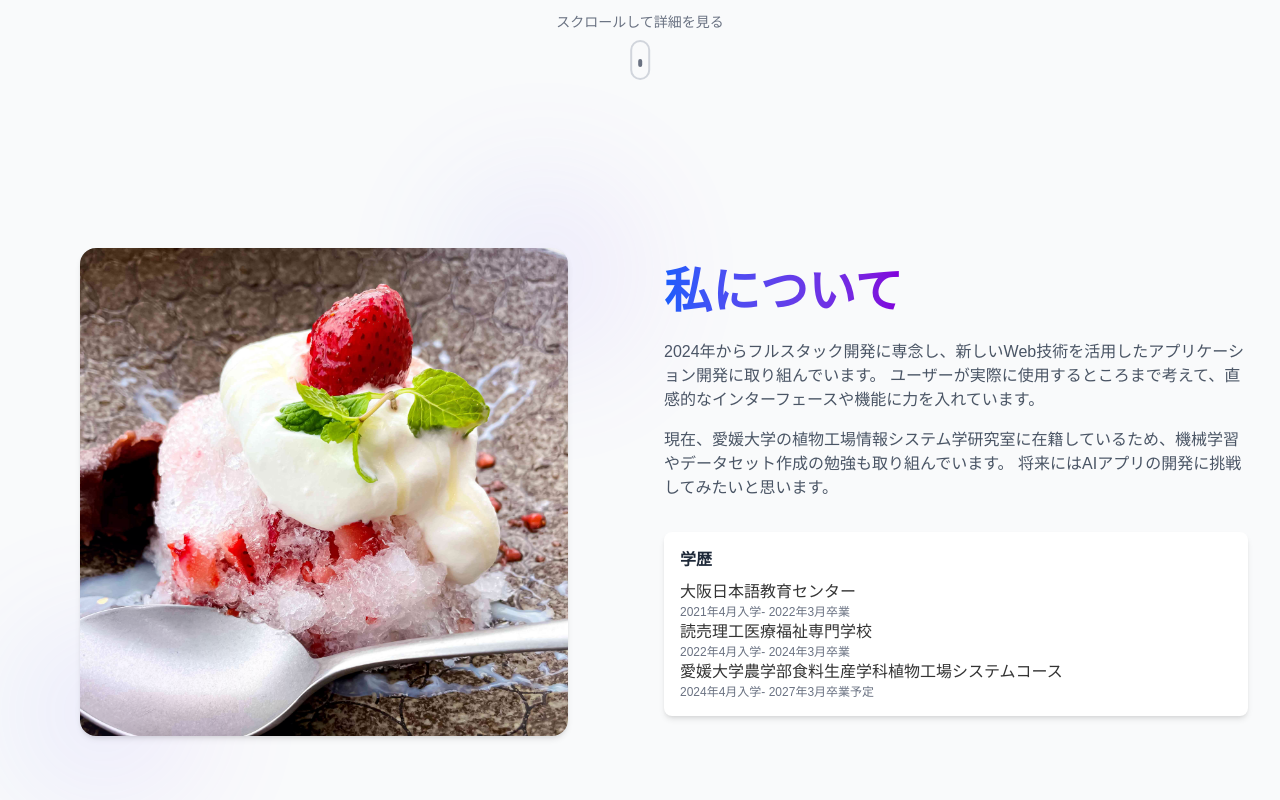
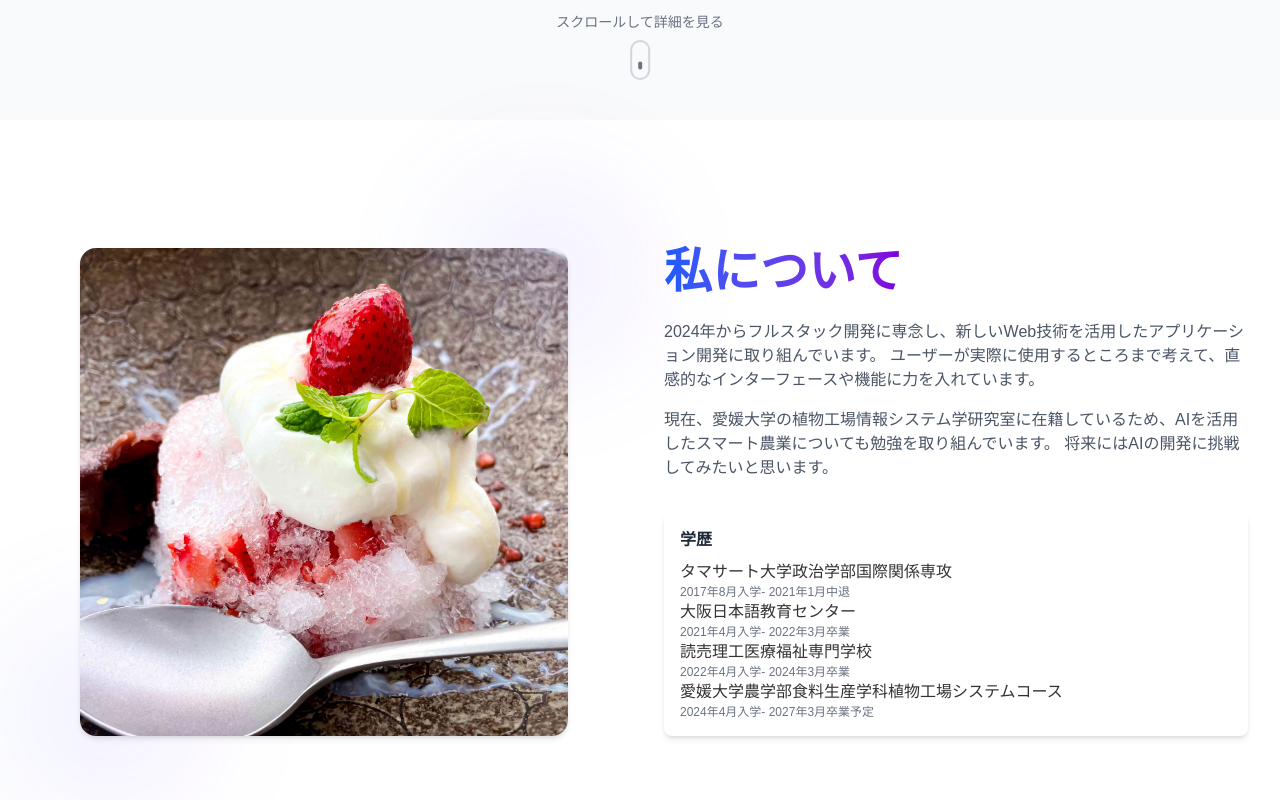
Before and after one commit to Maple01A/portfolio, a Next.js app: page / in a window 1280 px wide. Shown: the part 680-1480 px from the top of the page. Built offline with nearby package versions, Linux system fonts and the light colour scheme.

Commit message:
Update project

```diff
--- a/components/About.tsx
+++ b/components/About.tsx
@@ -6,7 +6,7 @@ import Image from 'next/image'
 
 const About = () => {
   return (
-    <section id="about" className="py-20 bg-gray-50">
+    <section id="about" className="py-20 bg-white">
       <div className="max-w-7xl mx-auto px-4 sm:px-6 lg:px-8">
         <div className="grid grid-cols-1 lg:grid-cols-2 gap-12 items-center">
           <motion.div
@@ -48,14 +48,16 @@ const About = () => {
                 ユーザーが実際に使用するところまで考えて、直感的なインターフェースや機能に力を入れています。
               </p>
               <p>
-                現在、愛媛大学の植物工場情報システム学研究室に在籍しているため、機械学習やデータセット作成の勉強も取り組んでいます。
-                将来にはAIアプリの開発に挑戦してみたいと思います。
+                現在、愛媛大学の植物工場情報システム学研究室に在籍しているため、AIを活用したスマート農業についても勉強を取り組んでいます。
+                将来にはAIの開発に挑戦してみたいと思います。
               </p>
             </div>
 
             <div className="mt-8 grid grid-cols-1 gap-4">
               <div className="bg-white p-4 rounded-lg shadow-md">
                 <h3 className="text-gray-800 font-bold mb-2">学歴</h3>
+                <p className="text-m">タマサート大学政治学部国際関係専攻</p>
+                <p className="text-gray-500 text-xs">2017年8月入学- 2021年1月中退</p>
                 <p className="text-m">大阪日本語教育センター </p>
                 <p className="text-gray-500 text-xs">2021年4月入学- 2022年3月卒業</p>
                 <p className="text-m">読売理工医療福祉専門学校 </p>
--- a/components/Footer.tsx
+++ b/components/Footer.tsx
@@ -45,7 +45,7 @@ const Footer = () => {
                 <path fillRule="evenodd" d="M12 2C6.477 2 2 6.484 2 12.017c0 4.425 2.865 8.18 6.839 9.504.5.092.682-.217.682-.483 0-.237-.008-.868-.013-1.703-2.782.605-3.369-1.343-3.369-1.343-.454-1.158-1.11-1.466-1.11-1.466-.908-.62.069-.608.069-.608 1.003.07 1.531 1.032 1.531 1.032.892 1.53 2.341 1.088 2.91 .832.092-.647.35-1.088.636-1.338-2.22-.253-4.555-1.113-4.555-4.951 0-1.093.39-1.988 1.029-2.688-.103-.253-.446-1.272.098-2.65 0 0 .84-.27 2.75 1.026A9.564 9.564 0 0112 6.844c.85.004 1.705.115 2.504.337 1.909-1.296 2.747-1.027 2.747-1.027.546 1.379.202 2.398.1 2.651.64 .7 1.028 1.595 1.028 2.688 0 3.848-2.339 4.695-4.566 4.943.359 .309.678 .92.678 1.855 0 1.338-.012 2.419-.012 2.747 0 .268.18 .58.688 .482A10.019 10.019 0 0022 12.017C22 6.484 17.522 2 12 2z" clipRule="evenodd" />
               </svg>
             </a>
-            <a
+            {/* <a
               href="https://instragram.com"
               target="_blank"
               rel="noopener noreferrer"
@@ -55,7 +55,7 @@ const Footer = () => {
                 <svg className="h-6 w-6" fill="currentColor" viewBox="0 0 24 24">
                 <path d="M7.75 2h8.5A5.75 5.75 0 0 1 22 7.75v8.5A5.75 5.75 0 0 1 16.25 22h-8.5A5.75 5.75 0 0 1 2 16.25v-8.5A5.75 5.75 0 0 1 7.75 2zm0 1.5A4.25 4.25 0 0 0 3.5 7.75v8.5A4.25 4.25 0 0 0 7.75 20.5h8.5A4.25 4.25 0 0 0 20.5 16.25v-8.5A4.25 4.25 0 0 0 16.25 3.5h-8.5zM12 7.25a4.75 4.75 0 1 1 0 9.5 4.75 4.75 0 0 1 0-9.5zm0 1.5a3.25 3.25 0 1 0 0 6.5 3.25 3.25 0 0 0 0-6.5zm5.25-2.5a.875.875 0 1 1 0 1.75.875.875 0 0 1 0-1.75z" />
                 </svg>
-            </a>
+            </a> */}
           </div>
 
         </div>
--- a/components/Projects.tsx
+++ b/components/Projects.tsx
@@ -20,7 +20,7 @@ const projects = [
     description: "ReactとRuby on Railsを使用したタスク管理アプリケーション。",
     image: "/sample1.jpg",
     tech: ["React", "Ruby on Rails ", "Vite"],
-    liveLink: "https://example.com",
+    liveLink: "https://github.com/Maple01A/react_application_2024",
     sourceLink: "https://github.com/Maple01A/react_application_2024"
   },
   {
@@ -28,7 +28,7 @@ const projects = [
     description: "FlutterとFirebaseを使用した完全なモバイルアプリ。ユーザー認証、植物の登録削除、メモやイベント機能などを実装しました。",
     image: "/sample2.jpg",
     tech: ["Flutter", "Dart", "Firebase"],
-    liveLink: "https://example.com",
+    liveLink: "https://drive.google.com/file/d/1JpExUoVTop_HcdlKJjDwXMSK6oVg_rm4/view?usp=drive_link",
     sourceLink: "https://github.com/Maple01A/flutter_application_2024"
   },
   {
@@ -38,6 +38,22 @@ const projects = [
     tech: ["React", "Next.js", "TypeScript", "Tailwind CSS", "Supabase", "Sentry"],
     liveLink: "https://original.dcmtvtkah6483.amplifyapp.com",
     sourceLink: "https://github.com/Maple01A/balance_application_2025"
+  },
+    {
+    title: "学名クイズアプリ",
+    description: "ReactとExpoを使用した学名クイズアプリケーション。",
+    image: "/sample4.png",
+    tech: ["React", "Expo",],
+    liveLink: "https://main.dh1n1x4zj2mqs.amplifyapp.com/",
+    sourceLink: "https://github.com/Maple01A/react_expo_2025"
+  },
+    {
+    title: "クッキングタイマーアプリ",
+    description: "Flutterを使用したクッキングタイマーアプリケーション。",
+    image: "/sample5.png",
+    tech: ["Flutter"],
+    liveLink: "https://example.com",
+    sourceLink: "https://github.com/Maple01A/flutter_application_2025"
   },
 ]
 
```
Also changed, not shown: public/sample4.png (added), public/sample5.png (added).
